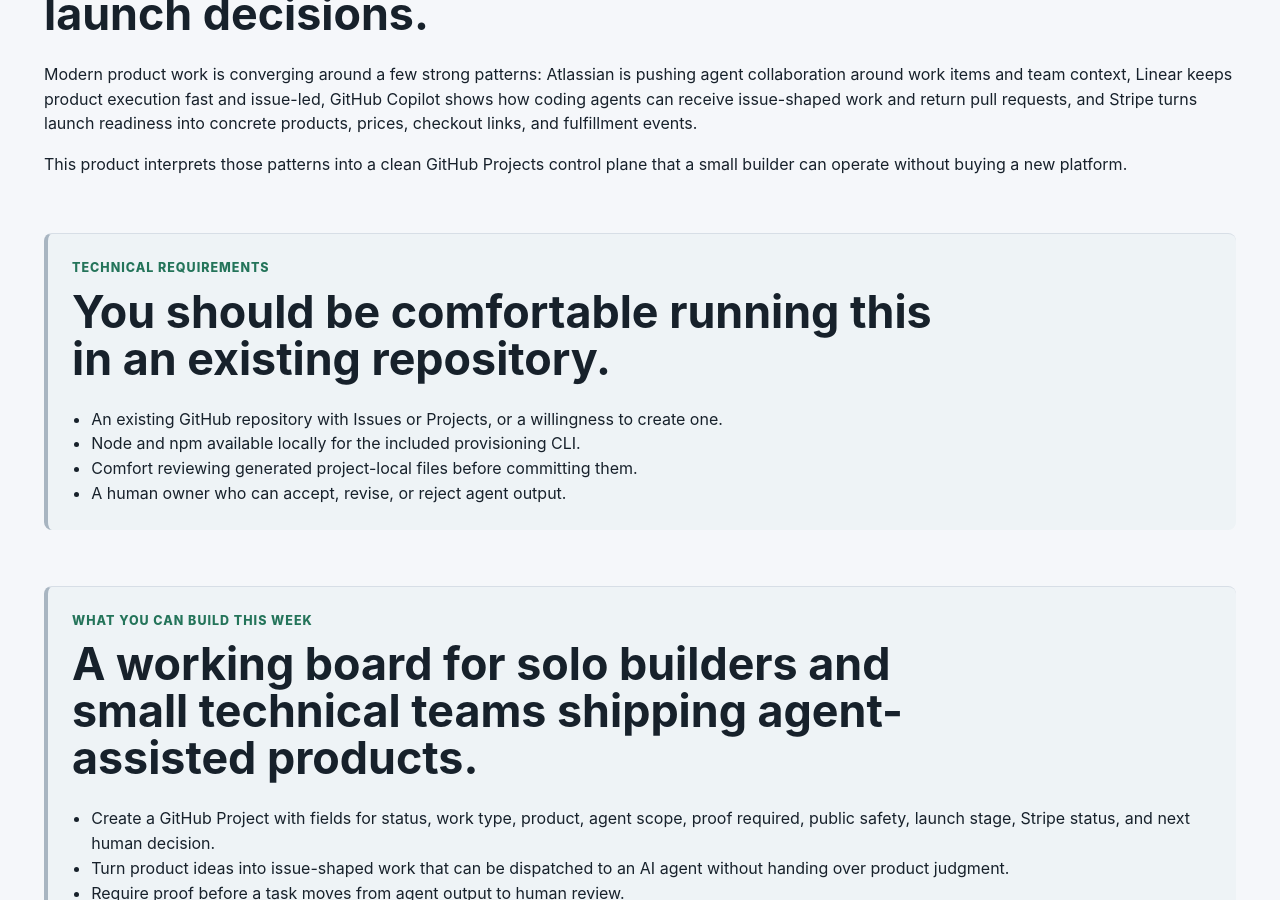
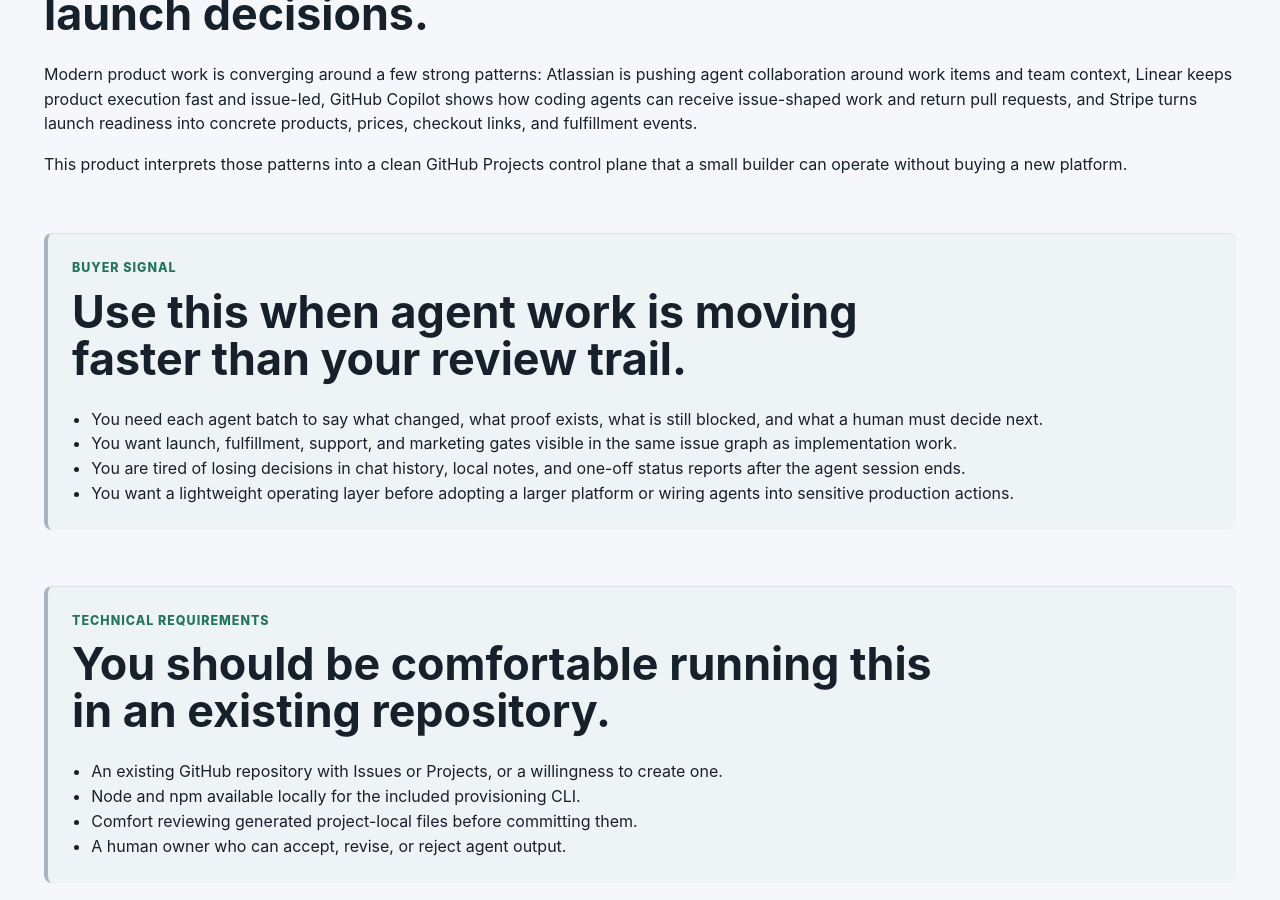
Before and after one commit to ssmanji89/sulemanji-port, a Jekyll site: the page built from products/ai-agent-control-plane.md, in a window 1280 px wide and 900 px high, scrolled down 863 px. Built offline with Jekyll 4.4.1, drawn with Linux system fonts in a browser that asks for light colours.

Commit message:
feat: add AICP buyer signal copy

```diff
--- a/products/ai-agent-control-plane.md
+++ b/products/ai-agent-control-plane.md
@@ -20,6 +20,17 @@
   <h2>AI agents can produce work. The hard part is coordinating judgment, proof, and launch decisions.</h2>
   <p>Modern product work is converging around a few strong patterns: Atlassian is pushing agent collaboration around work items and team context, Linear keeps product execution fast and issue-led, GitHub Copilot shows how coding agents can receive issue-shaped work and return pull requests, and Stripe turns launch readiness into concrete products, prices, checkout links, and fulfillment events.</p>
   <p>This product interprets those patterns into a clean GitHub Projects control plane that a small builder can operate without buying a new platform.</p>
+</section>
+
+<section class="command-section principles-panel">
+  <div class="section-kicker">Buyer signal</div>
+  <h2>Use this when agent work is moving faster than your review trail.</h2>
+  <ul>
+    <li>You need each agent batch to say what changed, what proof exists, what is still blocked, and what a human must decide next.</li>
+    <li>You want launch, fulfillment, support, and marketing gates visible in the same issue graph as implementation work.</li>
+    <li>You are tired of losing decisions in chat history, local notes, and one-off status reports after the agent session ends.</li>
+    <li>You want a lightweight operating layer before adopting a larger platform or wiring agents into sensitive production actions.</li>
+  </ul>
 </section>
 
 <section class="command-section principles-panel">
```
